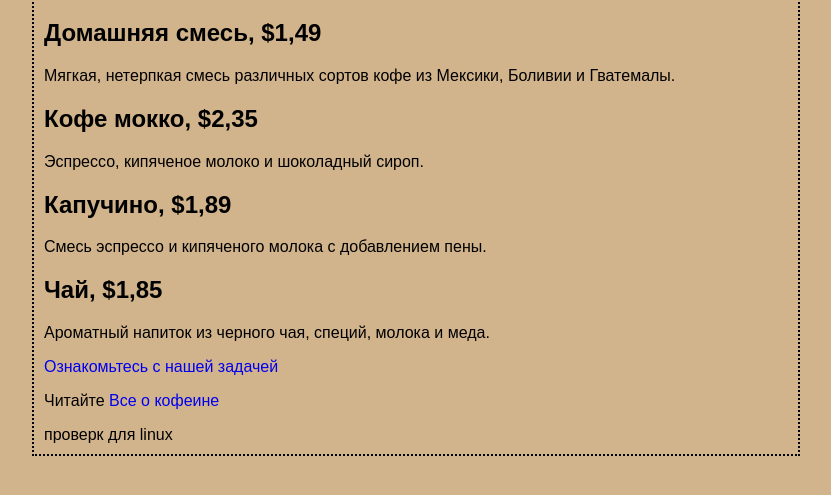
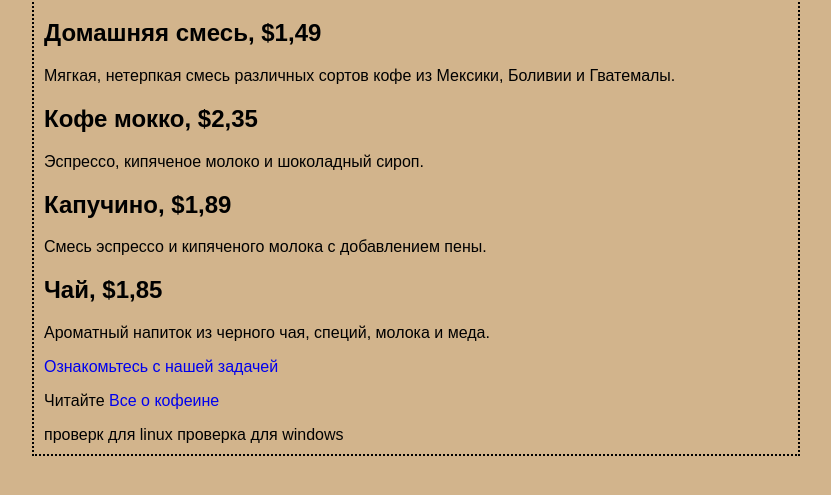
Before and after one commit to AfurinAndrew/test-code, a plain HTML site: page HTML,CSS/Сайт 1/index.html in a window 1280 px wide. Shown: the part 81-576 px from the top of the page, without its empty margins (224-1055 px from the left). Drawn offline with Linux system fonts and the light colour scheme.

Commit message:
test windows

```diff
--- a/HTML,CSS/Сайт 1/index.html
+++ b/HTML,CSS/Сайт 1/index.html
@@ -30,3 +30,4 @@
 </body>
 </html>
 проверк для linux
+проверка для windows
```
